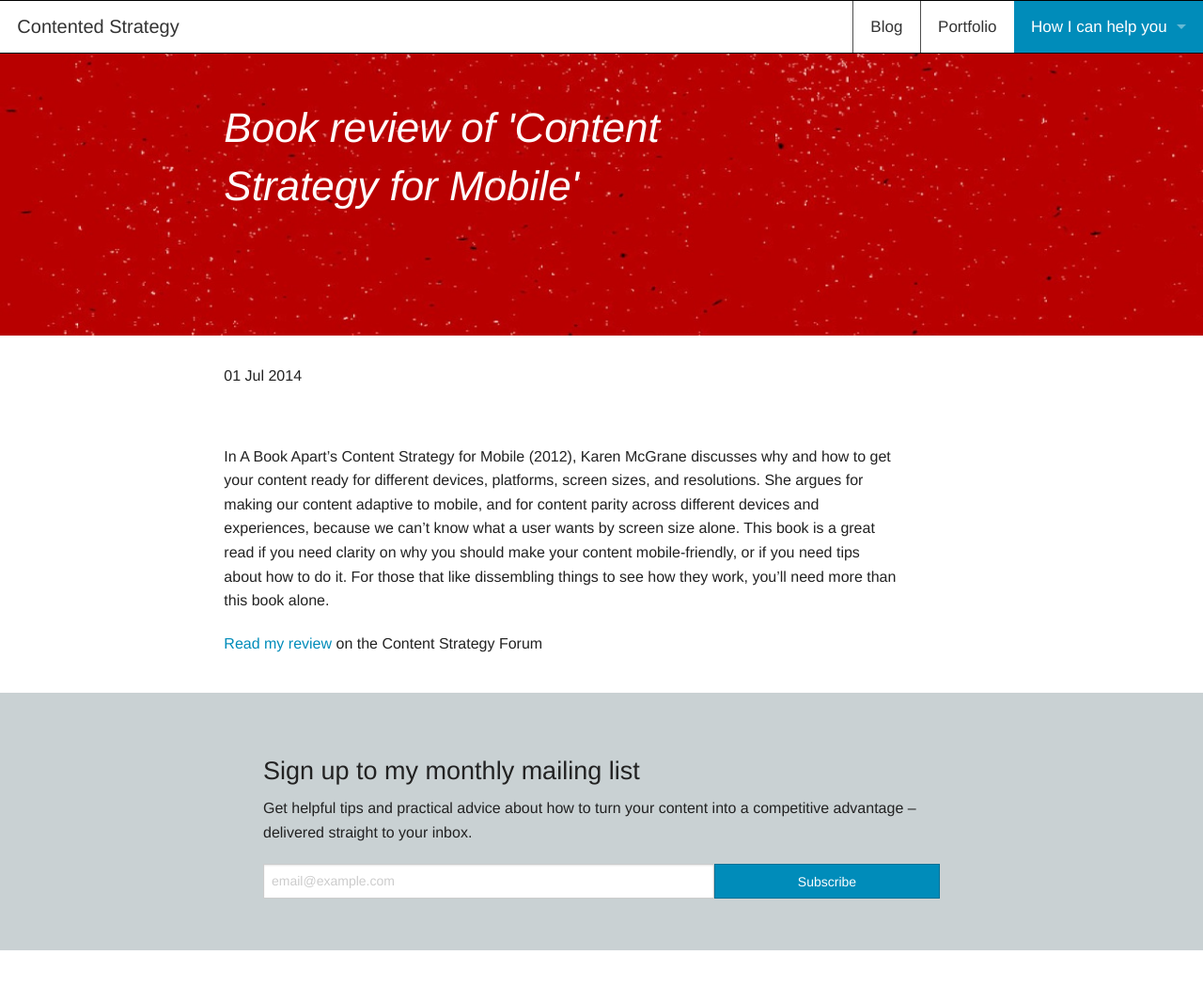
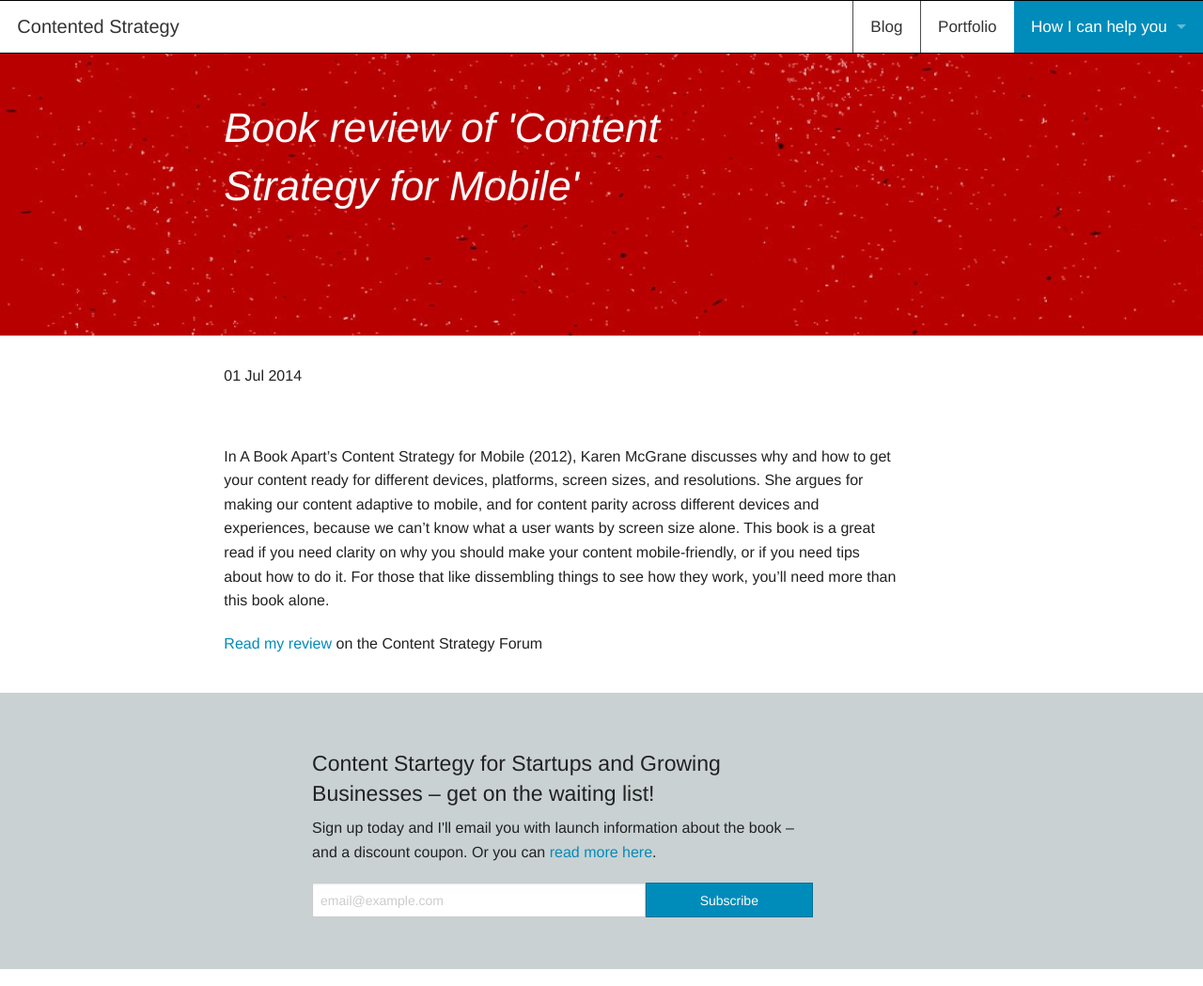
Before and after one commit to smokingpun/smokingpun.github.io, a Jekyll site: the page built from _posts/2014-07-01-Book-Review-of-Content-Strategy-For-Mobile.md, in a window 1280 px wide. Shown: the whole page at 94% size. Built offline with Jekyll 4.4.1, drawn with Linux system fonts in a browser that asks for light colours; nearby versions of some CDN libraries.

Commit message:
fix includes issue

```diff
--- a/_includes/mailchimp-signup-form-book.html
+++ b/_includes/mailchimp-signup-form-book.html
@@ -6,8 +6,8 @@
     <div class="row">
       <div class="small-12 medium-9 medium-centered columns">
 
-       <h4>Be the first to hear when the book launches</h4>
-       <p>Sign up today and I'll email you with launch information – and a discount coupon. Or you can read more about the book here.</p>
+       <h4>Content Startegy for Startups and Growing Businesses – get on the waiting list!</h4>
+       <p>Sign up today and I'll email you with launch information about the book – and a discount coupon. Or you can <a href="/content_strategy_for_startups.html">read more here</a>.</p>
 
 
         <div class="row collapse">
--- a/_layouts/post.html
+++ b/_layouts/post.html
@@ -56,12 +56,14 @@
      </div>
 
 
+<section class="book-signup-form-section">
+  <div class="row">
+    <div class="small-12 medium-9 medium-offset-1 large-9 large-offset-1 columns">
+
+{% include mailchimp-signup-form-book.html %}
+
+     </div>
+     </div>
 
 
-{% include mailchimp-signup-form.html %}
-
-
-
-   </article>
-
    </section>
--- a/css/my.css
+++ b/css/my.css
@@ -152,6 +152,14 @@
 }
 
 #free-content-strategy-guide {
+  margin-top: 20px;
+  padding-top: 35px;
+  padding-bottom: 35px;
+  background-color: rgb(201,209,211);
+}
+
+
+.book-signup-form-section {
   margin-top: 20px;
   padding-top: 35px;
   padding-bottom: 35px;
```
Also changed, not shown: _drafts/help-your-startup-grow-faster.md (+15 -3 lines), content_strategy_for_startups.html (+14 -3 lines), images/team-pic.png (added).
